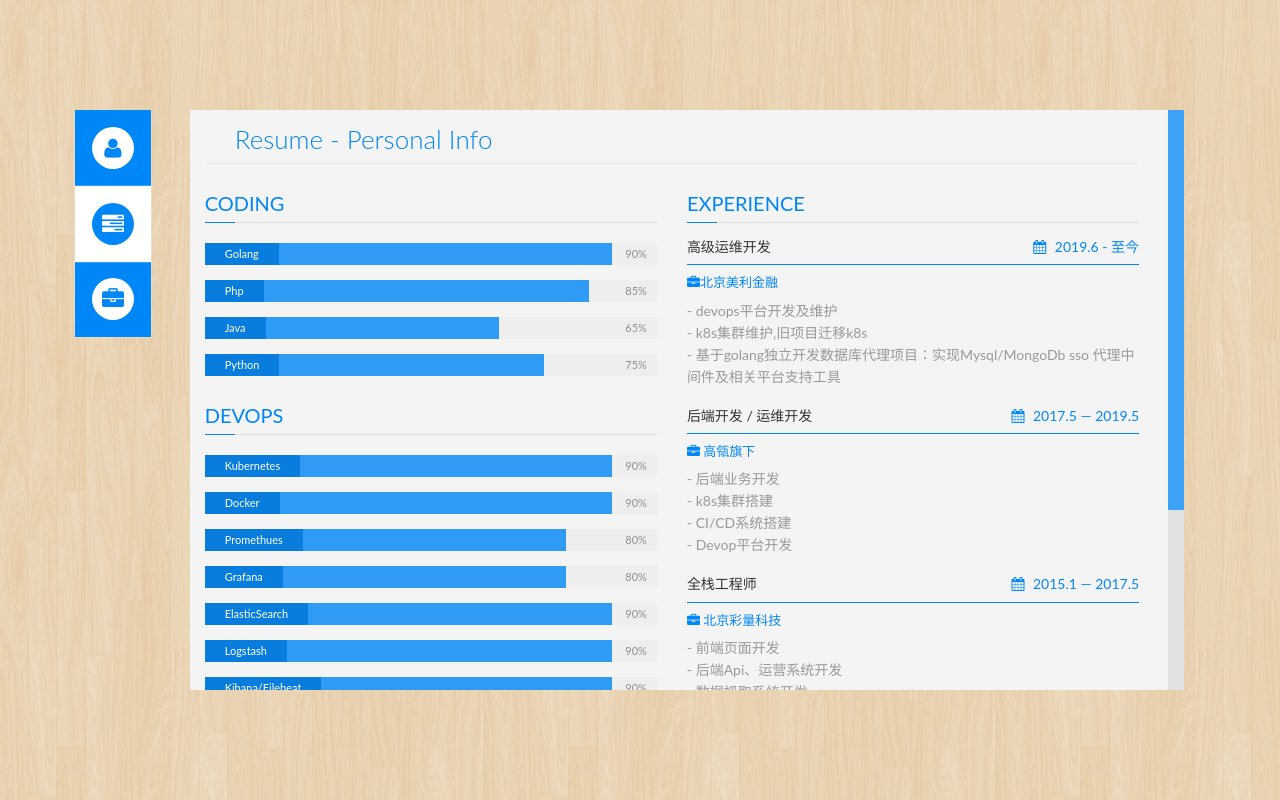
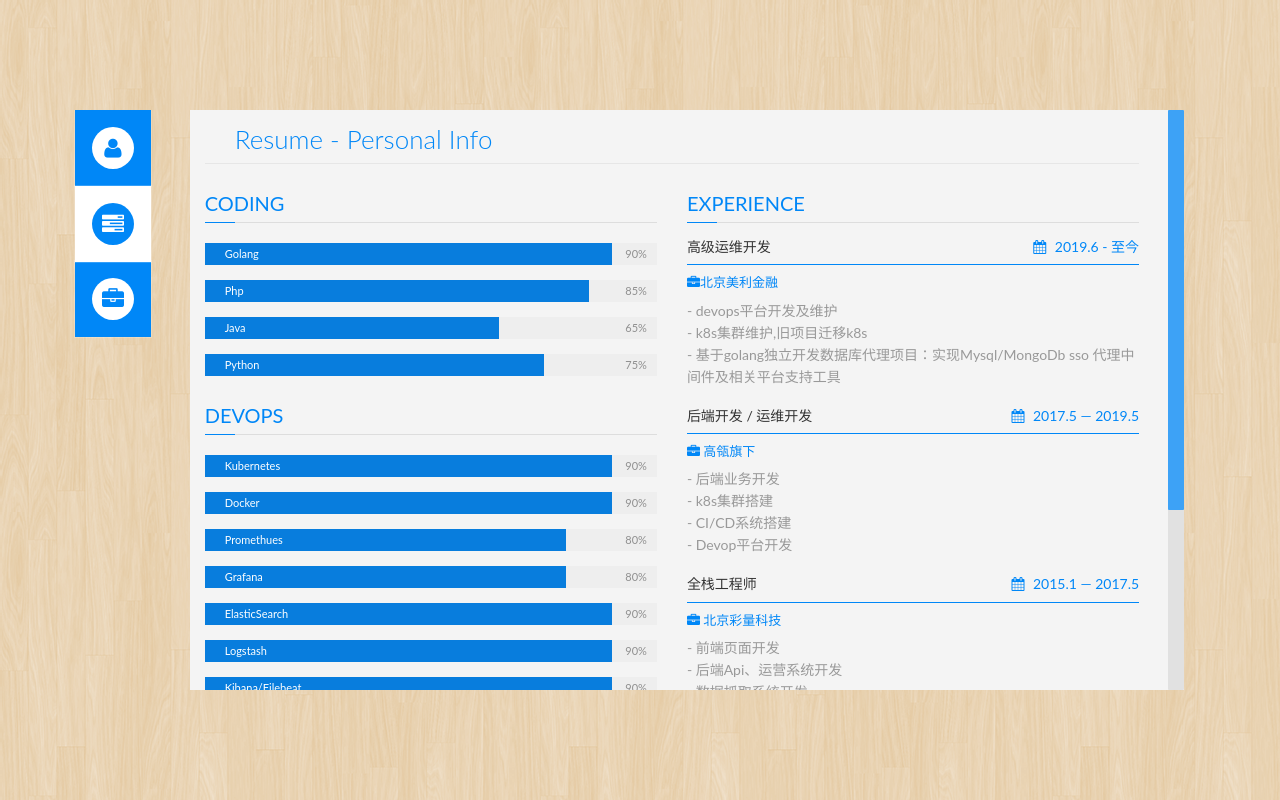
Before and after one commit to qianbaidu/homePage, a plain HTML site: page index.html in a window 1280 px wide. Both pictures are taken after a click on the tab 113 px from the left and 222 px from the top of the page. Drawn offline with Linux system fonts and the light colour scheme.

Commit message:
技能条兼容手机

```diff
--- a/index.html
+++ b/index.html
@@ -370,7 +370,7 @@
         <div class="skills">
             <!-- .skillbar -->
             <div class="skillbar clearfix" data-percent="90%">
-                <div class="skillbar-title"><span>Golang</span></div>
+                <div class="skillbar-title" style="width: 90%"><span>Golang</span></div>
                 <div class="skillbar-bar"></div>
                 <div class="skill-bar-percent">90%</div>
             </div>
@@ -379,7 +379,7 @@
 
             <!-- .skillbar -->
             <div class="skillbar clearfix" data-percent="85%">
-                <div class="skillbar-title"><span>Php</span></div>
+                <div class="skillbar-title" style="width: 85%"><span>Php</span></div>
                 <div class="skillbar-bar"></div>
                 <div class="skill-bar-percent">85%</div>
             </div>
@@ -387,7 +387,7 @@
 
             <!-- .skillbar -->
             <div class="skillbar clearfix" data-percent="65%">
-                <div class="skillbar-title"><span>Java</span></div>
+                <div class="skillbar-title" style="width: 65%"><span>Java</span></div>
                 <div class="skillbar-bar"></div>
                 <div class="skill-bar-percent">65%</div>
             </div>
@@ -395,7 +395,7 @@
 
             <!-- .skillbar -->
             <div class="skillbar clearfix" data-percent="75%">
-                <div class="skillbar-title"><span>Python</span></div>
+                <div class="skillbar-title" style="width: 75%"><span>Python</span></div>
                 <div class="skillbar-bar"></div>
                 <div class="skill-bar-percent">75%</div>
             </div>
@@ -414,7 +414,7 @@
         <div class="skills">
             <!-- .skillbar -->
             <div class="skillbar clearfix" data-percent="90%">
-                <div class="skillbar-title"><span>Kubernetes</span></div>
+                <div class="skillbar-title" style="width: 90%"><span>Kubernetes</span></div>
                 <div class="skillbar-bar"></div>
                 <div class="skill-bar-percent">90%</div>
             </div>
@@ -422,7 +422,7 @@
 
             <!-- .skillbar -->
             <div class="skillbar clearfix" data-percent="90%">
-                <div class="skillbar-title"><span>Docker</span></div>
+                <div class="skillbar-title" style="width: 90%"><span>Docker</span></div>
                 <div class="skillbar-bar"></div>
                 <div class="skill-bar-percent">90%</div>
             </div>
@@ -430,7 +430,7 @@
 
             <!-- .skillbar -->
             <div class="skillbar clearfix" data-percent="80%">
-                <div class="skillbar-title"><span>Promethues</span></div>
+                <div class="skillbar-title" style="width: 80%"><span>Promethues</span></div>
                 <div class="skillbar-bar"></div>
                 <div class="skill-bar-percent">80%</div>
             </div>
@@ -438,7 +438,7 @@
 
              <!-- .skillbar -->
             <div class="skillbar clearfix" data-percent="80%">
-                <div class="skillbar-title"><span>Grafana</span></div>
+                <div class="skillbar-title" style="width: 80%"><span>Grafana</span></div>
                 <div class="skillbar-bar"></div>
                 <div class="skill-bar-percent">80%</div>
             </div>
@@ -446,7 +446,7 @@
 
             <!-- .skillbar -->
             <div class="skillbar clearfix" data-percent="90%">
-                <div class="skillbar-title"><span>ElasticSearch</span></div>
+                <div class="skillbar-title" style="width: 90%"><span>ElasticSearch</span></div>
                 <div class="skillbar-bar"></div>
                 <div class="skill-bar-percent">90%</div>
             </div>
@@ -454,7 +454,7 @@
 
             <!-- .skillbar -->
             <div class="skillbar clearfix" data-percent="90%">
-                <div class="skillbar-title"><span>Logstash</span></div>
+                <div class="skillbar-title" style="width: 90%"><span>Logstash</span></div>
                 <div class="skillbar-bar"></div>
                 <div class="skill-bar-percent">90%</div>
             </div>
@@ -462,7 +462,7 @@
 
             <!-- .skillbar -->
             <div class="skillbar clearfix" data-percent="90%">
-                <div class="skillbar-title"><span>Kibana/filebeat</span></div>
+                <div class="skillbar-title" style="width: 90%"><span>Kibana/filebeat</span></div>
                 <div class="skillbar-bar"></div>
                 <div class="skill-bar-percent">90%</div>
             </div>
@@ -470,7 +470,7 @@
 
             <!-- .skillbar -->
             <div class="skillbar clearfix" data-percent="90%">
-                <div class="skillbar-title"><span>CI/CD</span></div>
+                <div class="skillbar-title" style="width: 90%"><span>CI/CD</span></div>
                 <div class="skillbar-bar"></div>
                 <div class="skill-bar-percent">90%</div>
             </div>
```
